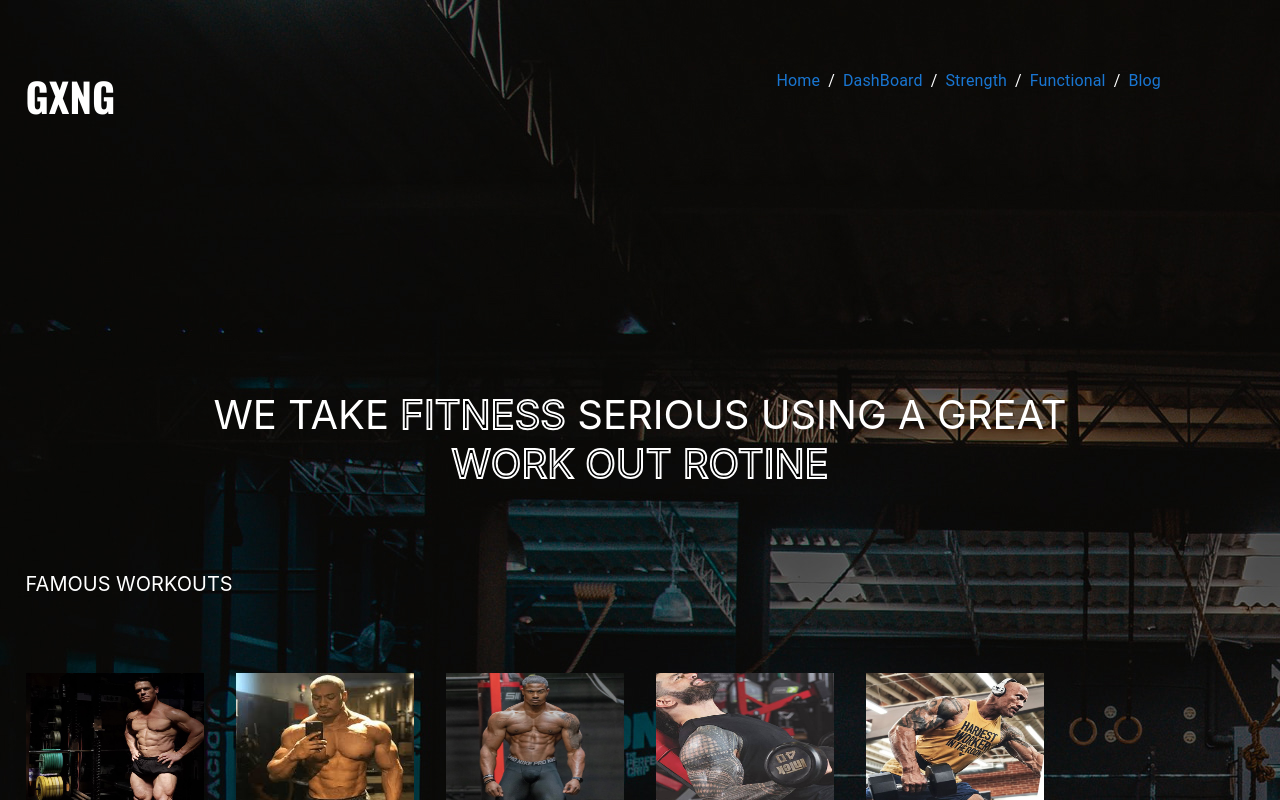
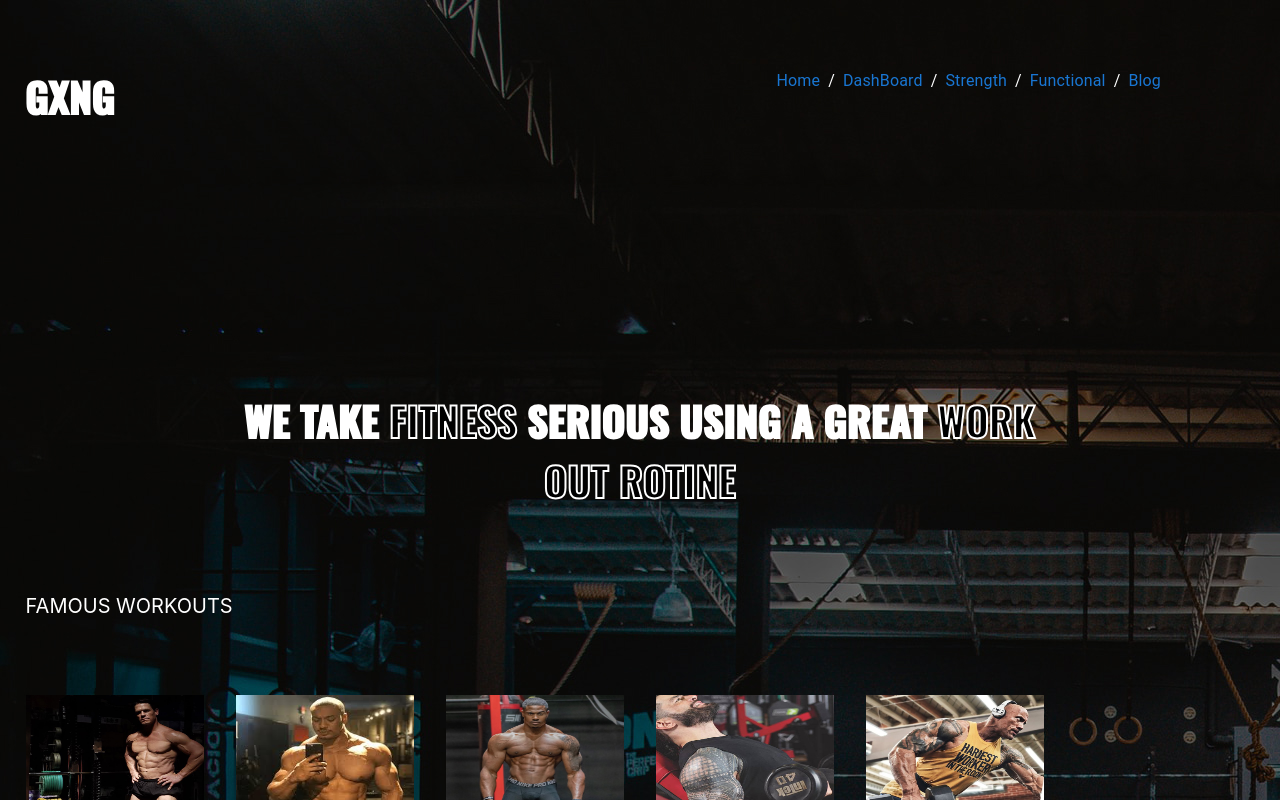
Before and after one commit to gsigor84/gxng2, a Next.js app: page / in a window 1280 px wide. Shown: the top 800 px of the page. Built offline with nearby package versions, Linux system fonts and the light colour scheme.

Commit message:
make it better

```diff
--- a/components/LayoutModule.js
+++ b/components/LayoutModule.js
@@ -13,6 +13,9 @@
 <link rel="preconnect" href="https://fonts.googleapis.com"/>
 <link rel="preconnect" href="https://fonts.gstatic.com" crossOrigin/>
 <link href="https://fonts.googleapis.com/css2?family=Oswald:wght@700&display=swap" rel="stylesheet"/>
+<link rel="preconnect" href="https://fonts.googleapis.com"/>
+<link rel="preconnect" href="https://fonts.gstatic.com" crossOrigin/>
+<link href="https://fonts.googleapis.com/css2?family=Oswald:wght@700&family=Space+Mono&display=swap" rel="stylesheet"/>
 </Head>
 
     <Grid container sx={{padding:'2%',height:'100%' }}>
--- a/components/NavModule.js
+++ b/components/NavModule.js
@@ -9,7 +9,7 @@
     <Box>
         <Grid container >
         <Grid item xs={12} md={4} >
-        <p style={{fontSize:'40px',color:'white',fontFamily:"Oswald"}}>
+        <p className='logo'>
  GXNG
   </p>
   </Grid>
--- a/pages/main/home.js
+++ b/pages/main/home.js
@@ -3,7 +3,7 @@
 const home = () => {
   return (
     <div className='center'>
-             <p style={{fontSize:'40px',color:'white',paddingTop:'15%',paddingInline:'15%'}}>
+             <p className='take'>
 WE TAKE <span className='border'>FITNESS </span>
 <span >SERIOUS USING A GREAT
 <span className='border'> WORK OUT ROTINE</span>
--- a/styles/Home.module.css
+++ b/styles/Home.module.css
@@ -1,10 +1,3 @@
-@font-face {
-  font-family: 'IntegralCF-Bold';
-   src:'../public/IntegralCF-Bold.otf';
-
-   font-family: 'SpaceMono-Regular';
-   src:'../SpaceMono-Regular.ttf';
-}
 
 .container {
   padding: 0 2rem;
--- a/styles/globals.css
+++ b/styles/globals.css
@@ -1,18 +1,4 @@
 
-
-  @font-face {
-  font-family: "IntegralCF-Bold";
-   src: url ("../asset/IntegralCF-Bold.otf") format("otf");
-   font-style: normal;
-   font-display: swap;
-}
-
-@font-face {
-font-family: "SpaceMono-Regular";
-src: url ("../asset/SpaceMono-Regular.ttf");
-font-style: normal;
-font-display: swap;
-}
 html,
 body {
   padding: 0;
@@ -75,3 +61,17 @@
   border-width: 2px;
  margin:0.5%
 }
+.logo{
+  font-Size:40px;
+  color:white;
+  font-Family:'Oswald';
+  -webkit-text-stroke: 2px white;
+}
+.take{
+  font-Size:40px;
+  color:white;
+  padding-Top:15%;
+  padding-Inline:15%;
+  font-Family:'Oswald';
+  -webkit-text-stroke: 2px white;
+}
```
